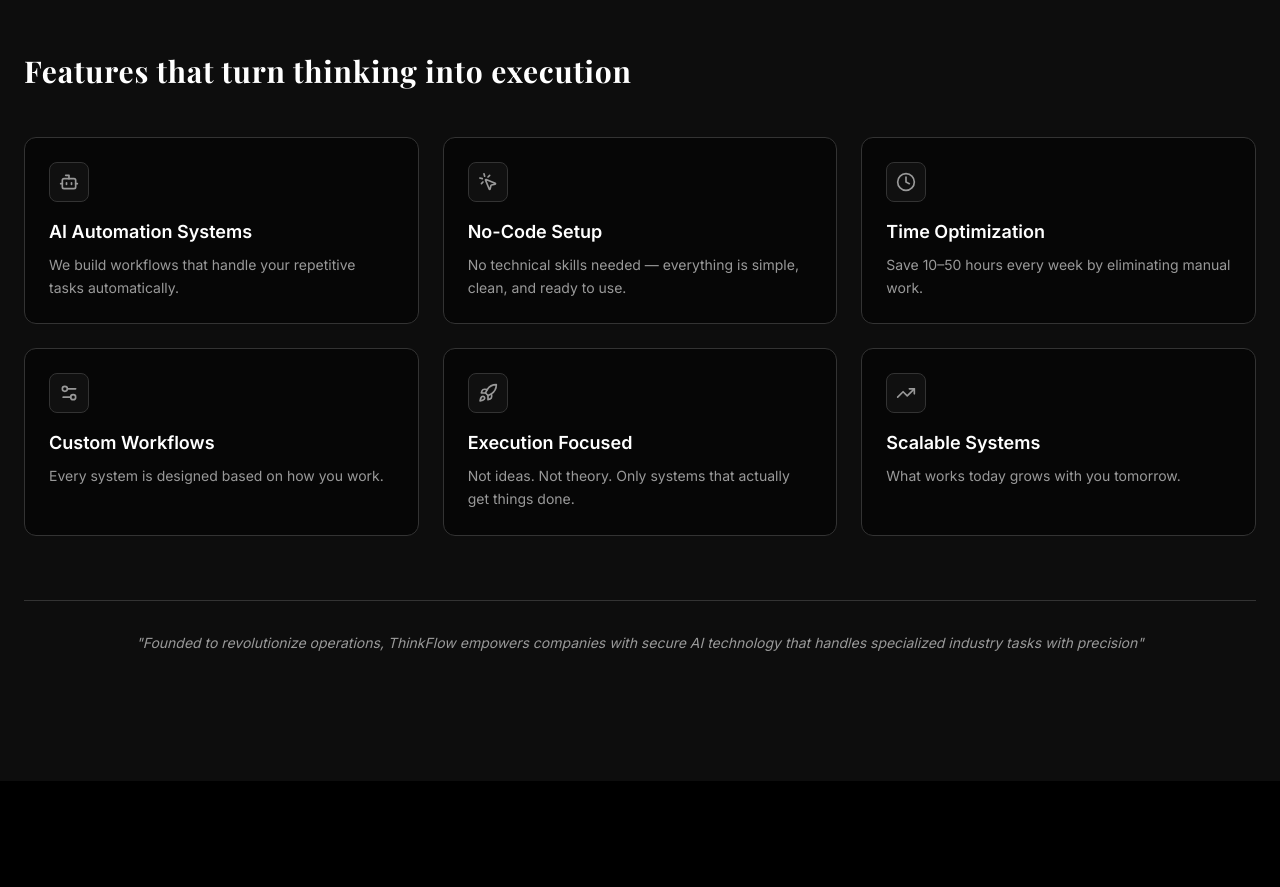
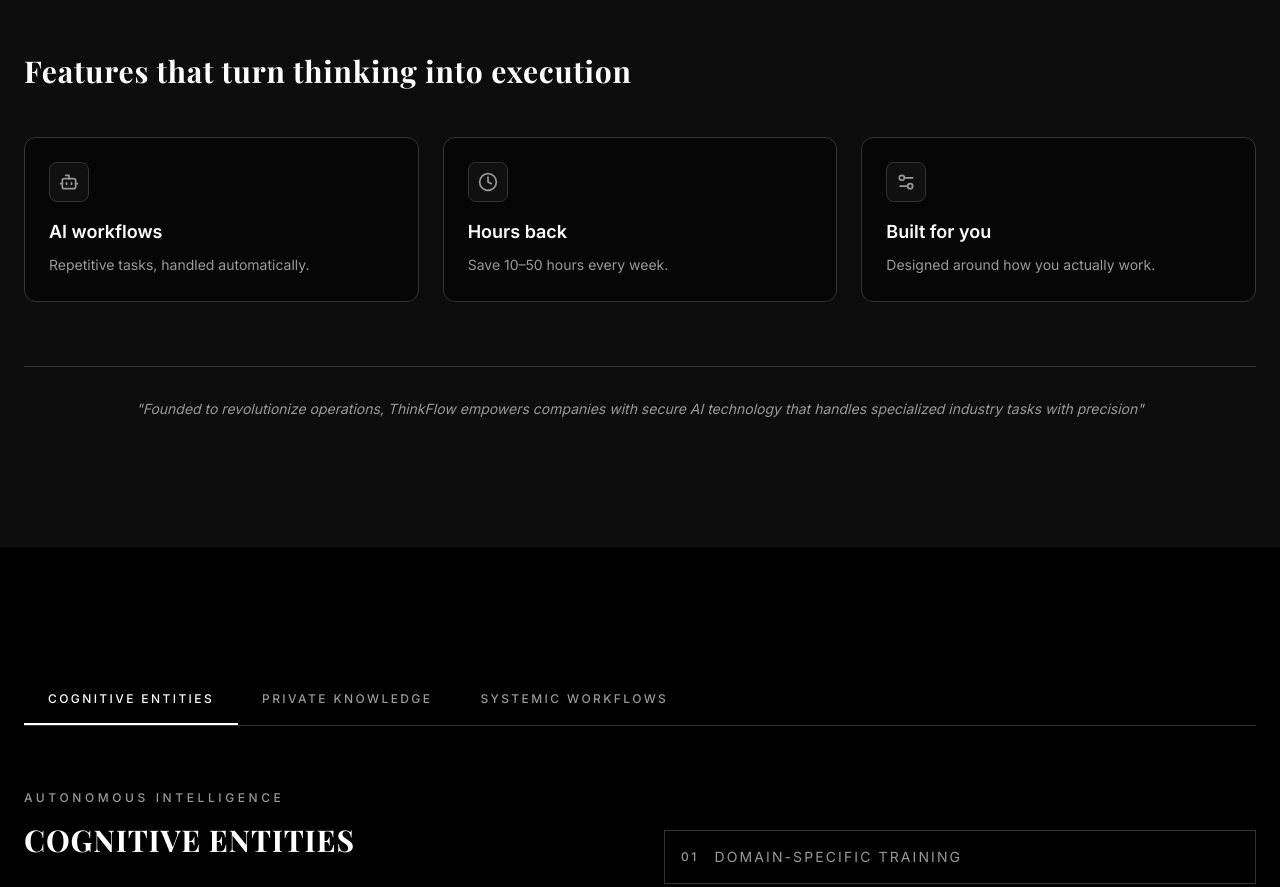
Before and after one commit to priyanshivinyakya/get-thinkflow-6d9f8ac5, a React (Vite) app: page / in a window 1280 px wide. Shown: the part 4140-5027 px from the top of the page. Built offline with nearby package versions, Linux system fonts and the light colour scheme; a web font is replaced by a local one.

Commit message:
Changes
Co-authored-by: priyanshivinyakya <259894749+priyanshivinyakya@users.noreply.github.com>

```diff
--- a/src/components/Mission.tsx
+++ b/src/components/Mission.tsx
@@ -1,36 +1,21 @@
 import { motion } from "framer-motion";
-import { Bot, MousePointerClick, Clock, Settings2, Rocket, TrendingUp } from "lucide-react";
+import { Bot, Clock, Settings2 } from "lucide-react";
 
 const features = [
   {
     icon: Bot,
-    title: "AI Automation Systems",
-    description: "We build workflows that handle your repetitive tasks automatically.",
-  },
-  {
-    icon: MousePointerClick,
-    title: "No-Code Setup",
-    description: "No technical skills needed — everything is simple, clean, and ready to use.",
+    title: "AI workflows",
+    description: "Repetitive tasks, handled automatically.",
   },
   {
     icon: Clock,
-    title: "Time Optimization",
-    description: "Save 10–50 hours every week by eliminating manual work.",
+    title: "Hours back",
+    description: "Save 10–50 hours every week.",
   },
   {
     icon: Settings2,
-    title: "Custom Workflows",
-    description: "Every system is designed based on how you work.",
-  },
-  {
-    icon: Rocket,
-    title: "Execution Focused",
-    description: "Not ideas. Not theory. Only systems that actually get things done.",
-  },
-  {
-    icon: TrendingUp,
-    title: "Scalable Systems",
-    description: "What works today grows with you tomorrow.",
+    title: "Built for you",
+    description: "Designed around how you actually work.",
   },
 ];
 
```
